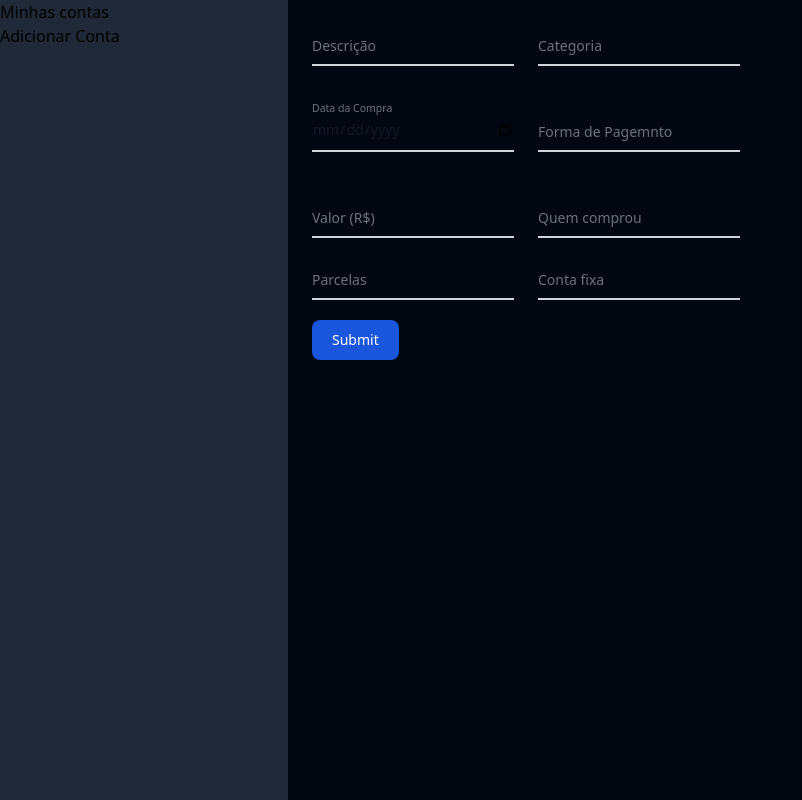
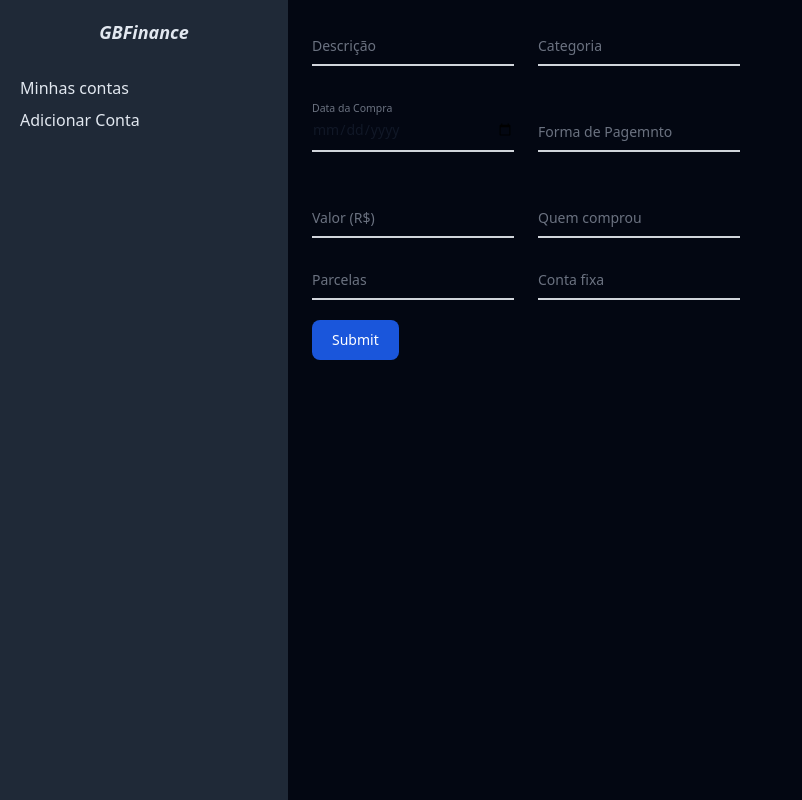
Before and after one commit to g-bolsoni/bills_client, a Next.js app: page /addBills in a window 1280 px wide. Shown: the whole page, without its empty margins (0-802 px from the left). Built offline with nearby package versions, Linux system fonts and the light colour scheme.

Commit message:
Change Sidebar

```diff
--- a/src/components/Sidebar/index.tsx
+++ b/src/components/Sidebar/index.tsx
@@ -4,14 +4,17 @@ import Link from 'next/link'
 
 export const Sidebar: React.FC = () => {
   return (
-    <section className="min-h-screen h-full w-72 bg-gray-800">
-        <ul className="flex flex-col">
-            <li>
+    <section className="min-h-screen h-full w-72 bg-gray-800 flex flex-col  items-center">
+        <span className="text-lg font-bold italic text-slate-200 h-16 w-full flex items-center justify-center cursor-pointer">
+          GBFinance
+        </span>
+        <ul className="flex flex-col items-start mt-3 w-full gap-2 px-5">
+            <li className=" text-slate-200 text-base font-medium hover:text-slate-400">
               <Link href="/">
                 Minhas contas
               </Link>
             </li>
-            <li>
+            <li  className="text-slate-200 text-base font-medium hover:text-slate-400">
               <Link href="/addBills">
                 Adicionar Conta
               </Link>
```
